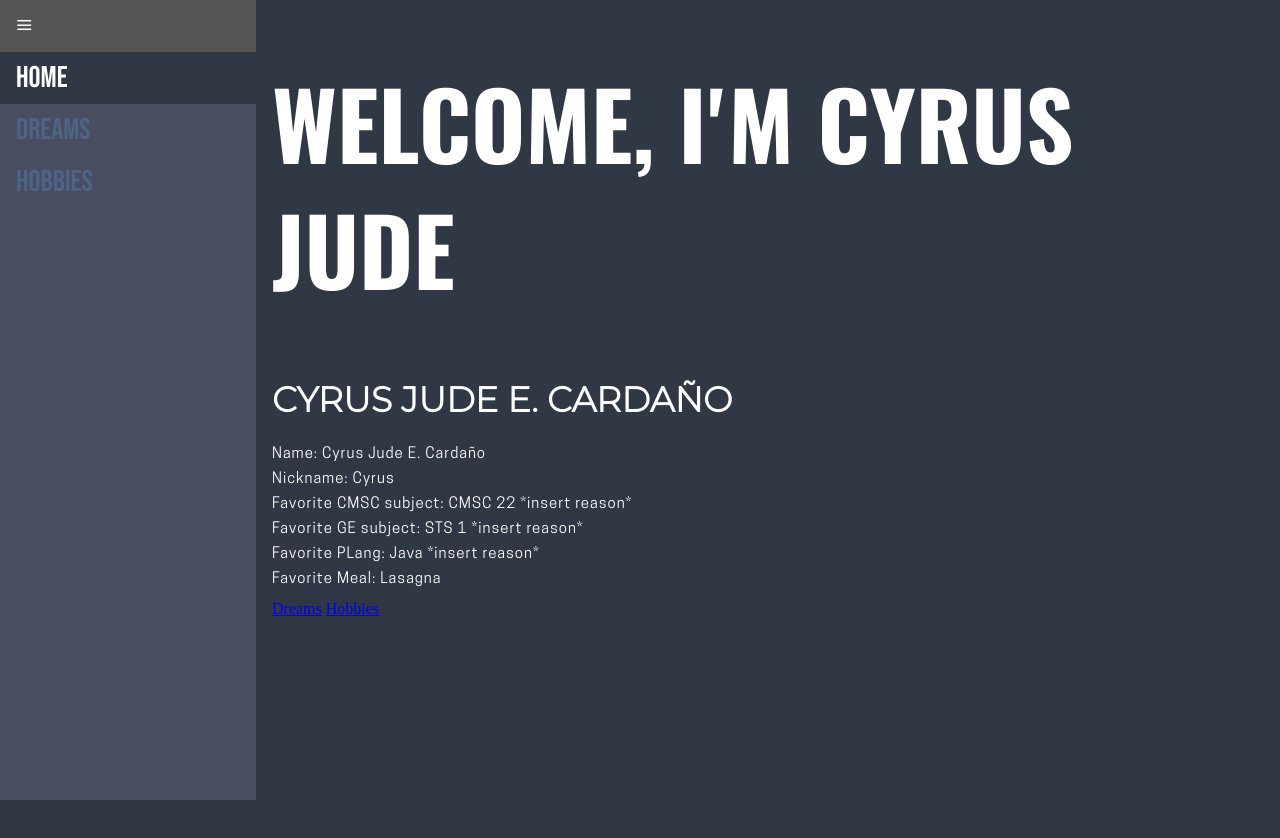
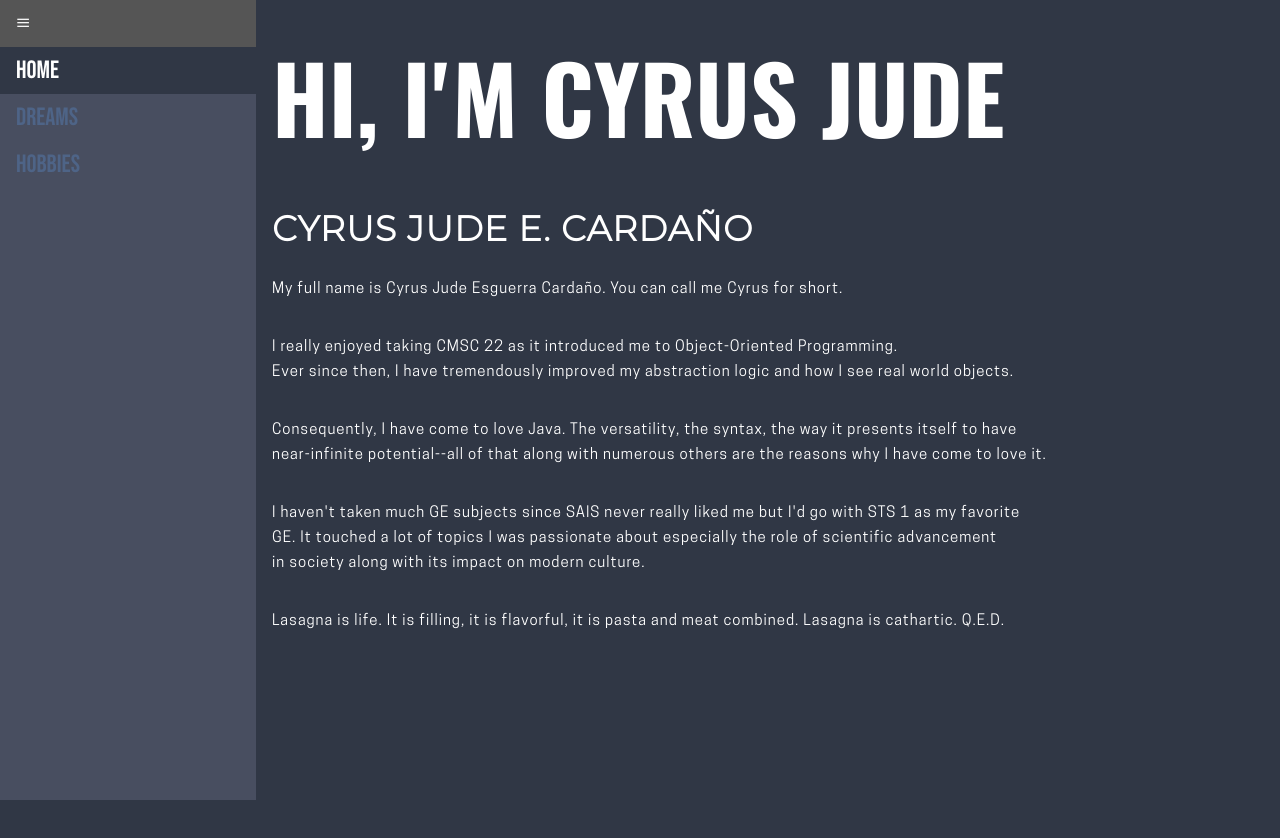
Before and after one commit to cjecardano/cjecardano.github.io, a plain HTML site: page index.html in a window 1280 px wide. Drawn offline with Linux system fonts and the light colour scheme.

Commit message:
Finished the main page
- main page finished
- navigation bar block size shrinked

```diff
--- a/index.html
+++ b/index.html
@@ -19,19 +19,28 @@
 
 		<div class="mainBodyDiv">
 
-			<h1>WELCOME, I'M CYRUS JUDE</h1>
+			<h1>HI, I'M CYRUS JUDE</h1>
 
 			<h2>CYRUS JUDE E. CARDAÑO</h2>
 
-			<p>Name:	 					Cyrus Jude E. Cardaño</p>
-			<p>Nickname:					Cyrus</p>
-			<p>Favorite CMSC subject: 		CMSC 22								*insert reason*</p>
-			<p>Favorite GE subject:			STS 1								*insert reason*</p>
-			<p>Favorite PLang:				Java								*insert reason*</p>
-			<p>Favorite Meal:				Lasagna</p>
+			<p>My full name is Cyrus Jude Esguerra Cardaño. You can call me Cyrus for short.</p>
+			<br>
 
-			<a href="sub_pgs/dream.html">Dreams</a>
-			<a href="sub_pgs/hobbies.html">Hobbies</a>
+			<p>I really enjoyed taking CMSC 22 as it introduced me to Object-Oriented Programming.</p>
+			<p>Ever since then, I have tremendously improved my abstraction logic and how I see real world objects.</p>
+			<br>
+
+			<p>Consequently, I have come to love Java. The versatility, the syntax, the way it presents itself to have</p>
+			<p>near-infinite potential--all of that along with numerous others are the reasons why I have come to love it.</p>
+			<br>
+
+			<p>I haven't taken much GE subjects since SAIS never really liked me but I'd go with STS 1 as my favorite</p>
+			<p>GE. It touched a lot of topics I was passionate about especially the role of scientific advancement</p>
+			<p>in society along with its impact on modern culture.</p>
+			<br>
+
+
+			<p>Lasagna is life. It is filling, it is flavorful, it is pasta and meat combined. Lasagna is cathartic. Q.E.D.</p>
 
 		</div>
 
--- a/layout/def_format.css
+++ b/layout/def_format.css
@@ -7,15 +7,15 @@ h1 {
 	font-family: "OswaldBold";
 	font-size: 93px;
   	color: white;
-  	/*line-height: 50px;*/
+  	line-height: 75px;
 }
 
 h2 {
 	font-family: MontserratLight;
 	font-size: 35px;
   	color: white;
-  	/*letter-spacing: 1px;*/
-  	/*line-height: 15px;*/
+  	letter-spacing: 1px;
+  	line-height: 55px;
 }
 
 p {
@@ -43,7 +43,7 @@ li a {
   text-align: left;
   text-decoration: none;
   font-family: BebasNeue;
-  font-size: 30px;
+  font-size: 25px;
 }
 
 li a.active {
```
Also changed, not shown: sub_pgs/dream.html (+1 -3 lines), sub_pgs/hobbies.html (+1 -3 lines).
